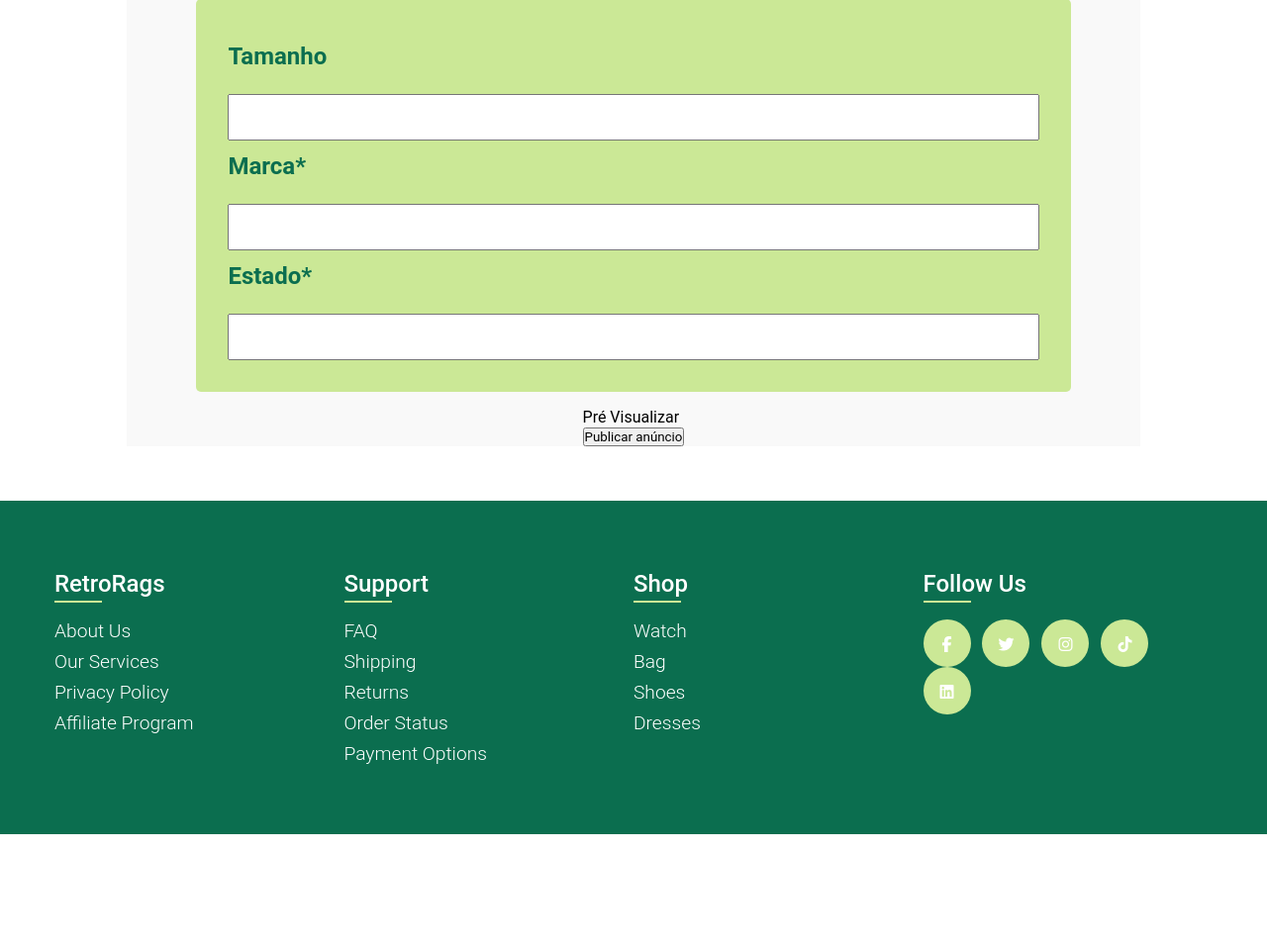
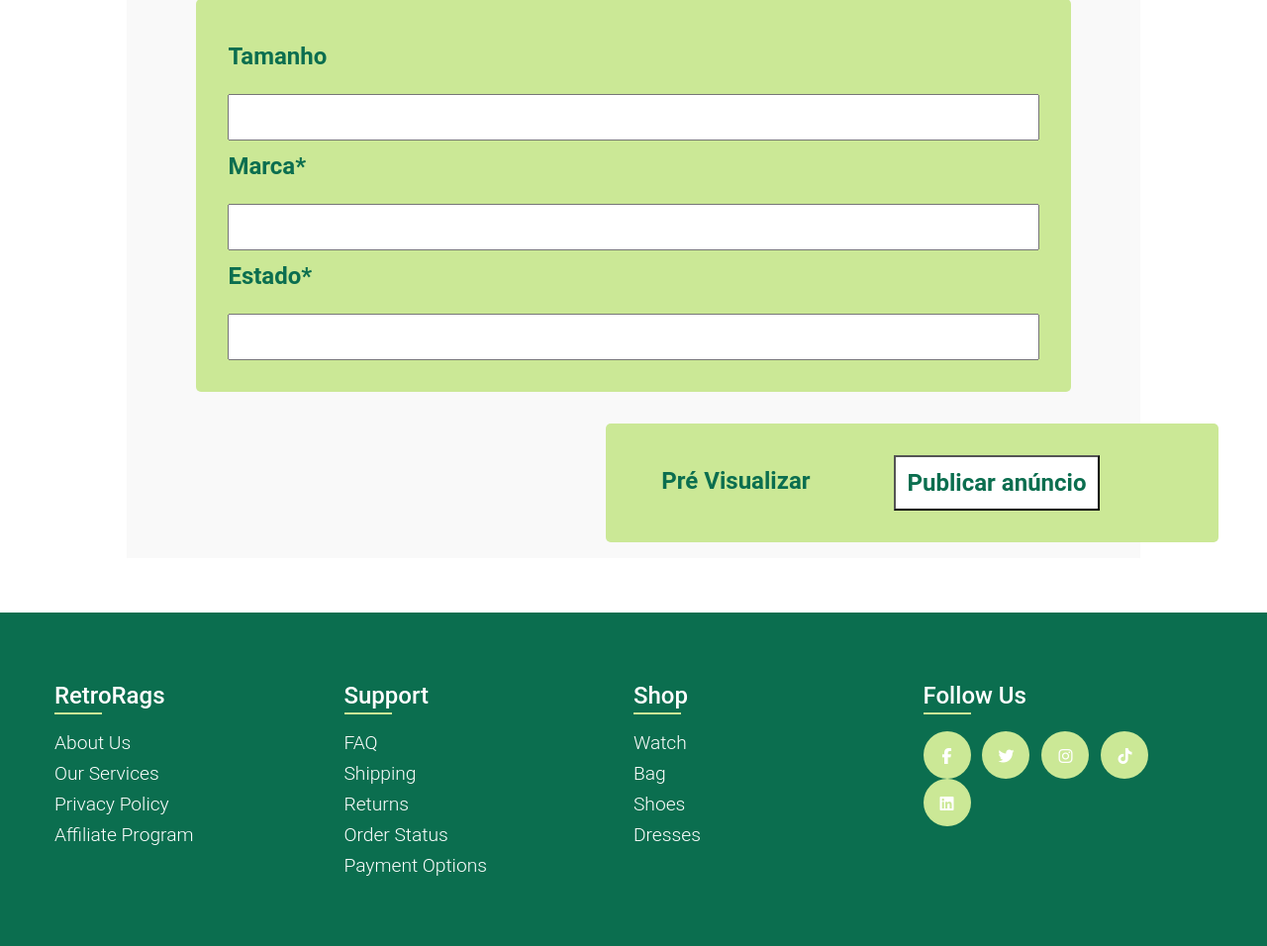
Before and after one commit to AngeloOliveira2004/LTW_Project, a PHP site: page /pages/itemCreationPage.php in a window 1280 px wide. Shown: the part 3408-4364 px from the top of the page at 99% size. Before the commit the page ends 4251 px from the top, so only its background shows below. Run offline with PHP 8.4, Linux system fonts and the light colour scheme; data comes from the database, SQL or seed files in the repository.

Commit message:
Almost finiching creating item page

```diff
--- a/css/itemCreation.css
+++ b/css/itemCreation.css
@@ -525,3 +525,44 @@ li{
     padding-left: 0;
     padding-bottom: 1em;
 }
+
+/*-----------------Publicar-----------------*/
+
+.pre_visualizar_publicar_section{
+    display: flex;
+    flex-direction: row;
+    border-radius: 5px;
+    padding: 2em;
+    background-color: #CBE896;
+    margin-top: 1em;
+    margin-bottom: 1em;
+    margin-left: 45%;
+    width: 100%;
+}
+
+.pre_visualizar {
+    font-size: 1.5em;
+    color: #0B6E4F;
+    font-weight: 600;
+    padding-right: 0.5em;
+    padding-top: 0.5em;
+    padding-left: 0;
+    padding-bottom: 0.1em;
+    margin-right: 3em;
+    margin-left: 1em;
+}
+
+.pre_visualizar:hover {
+    cursor: pointer;
+    transform: scale(0.95);
+}
+
+.Publicar{
+    font-size: 1.5em;
+    color: #0B6E4F;
+    font-weight: 600;
+    padding: 0.5em;
+    background-color: white;
+    margin-right: 1em;
+    cursor: pointer;
+}
--- a/pages/itemCreationPage.php
+++ b/pages/itemCreationPage.php
@@ -166,10 +166,13 @@
             </ul>
         </section>
 
-        <section>
-            <p>Pré Visualizar</p>
-            <button class ="Publicar">Publicar anúncio</button>
+        <section >
+            <div class ="pre_visualizar_publicar_section">
+                <p class ="pre_visualizar">Pré Visualizar</p>
+                <button class ="Publicar">Publicar anúncio</button>
+            </div>
         </section>
+
         </div>
         <?php
             include 'templates/footer.php';
```
Also changed, not shown: pages/js/itemCreation.js (+69 -0 lines).
